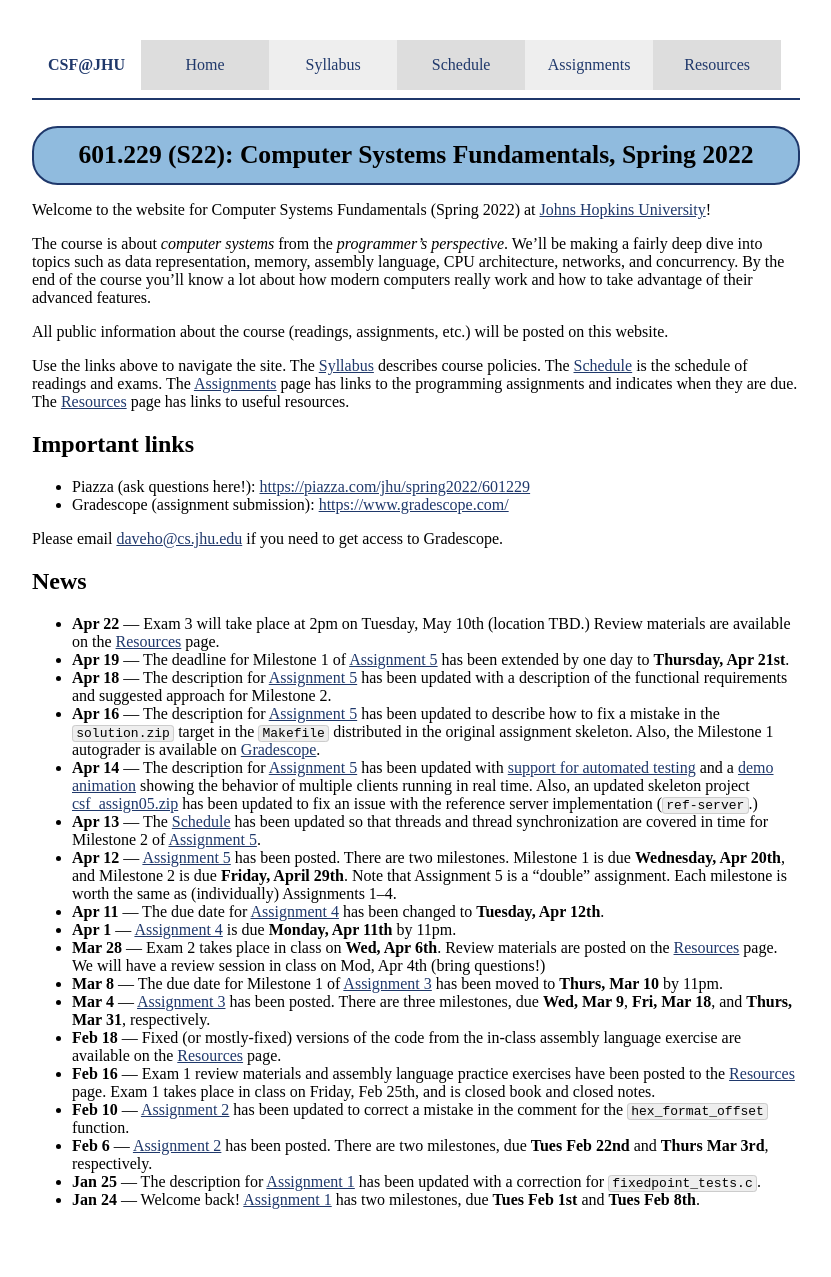
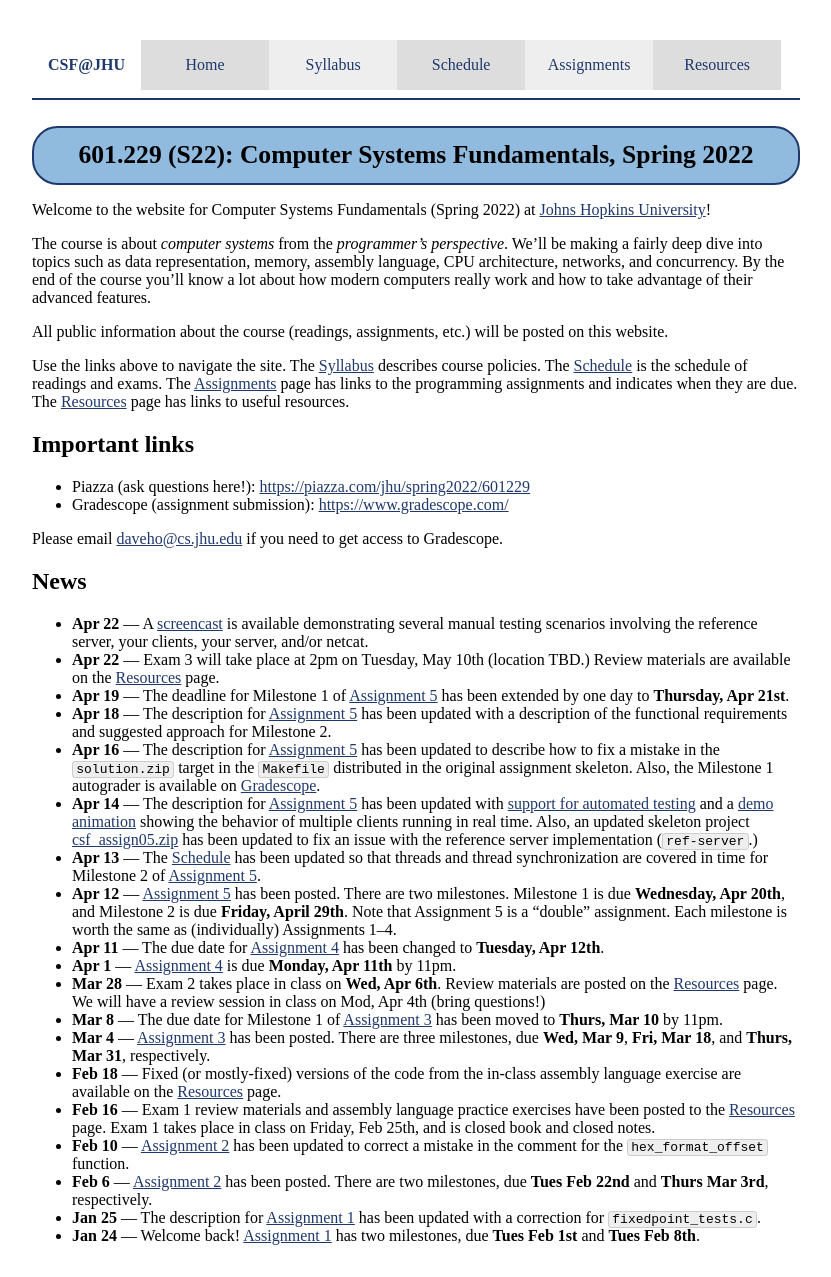
Before and after one commit to jhucsf/spring2022, a Jekyll site: the page built from index.md, in a window 1280 px wide. Shown: the whole page, without its empty margins (224-1055 px from the left). Built offline with Jekyll 4.4.1, drawn with Linux system fonts in a browser that asks for light colours; before the commit the page ends 1241 px from its top, so only the background shows below that.

Commit message:
link to manual testing screencast

```diff
--- a/index.md
+++ b/index.md
@@ -32,6 +32,9 @@ Please email <daveho@cs.jhu.edu> if you need to get access to Gradescope.
 
 ## News
 
+* **Apr 22** — A [screencast](https://jh.hosted.panopto.com/Panopto/Pages/Viewer.aspx?id=3d9460a0-eca0-487b-8609-ae7f01050601) is available demonstrating
+  several manual testing scenarios involving the reference server,
+  your clients, your server, and/or netcat.
 * **Apr 22** — Exam 3 will take place at 2pm on Tuesday, May 10th (location TBD.)
   Review materials are available on the [Resources](resources.html) page.
 * **Apr 19** — The deadline for Milestone 1 of [Assignment 5](assign/assign05.html)
```
Also changed, not shown: assign/assign05.md (+10 -0 lines).
